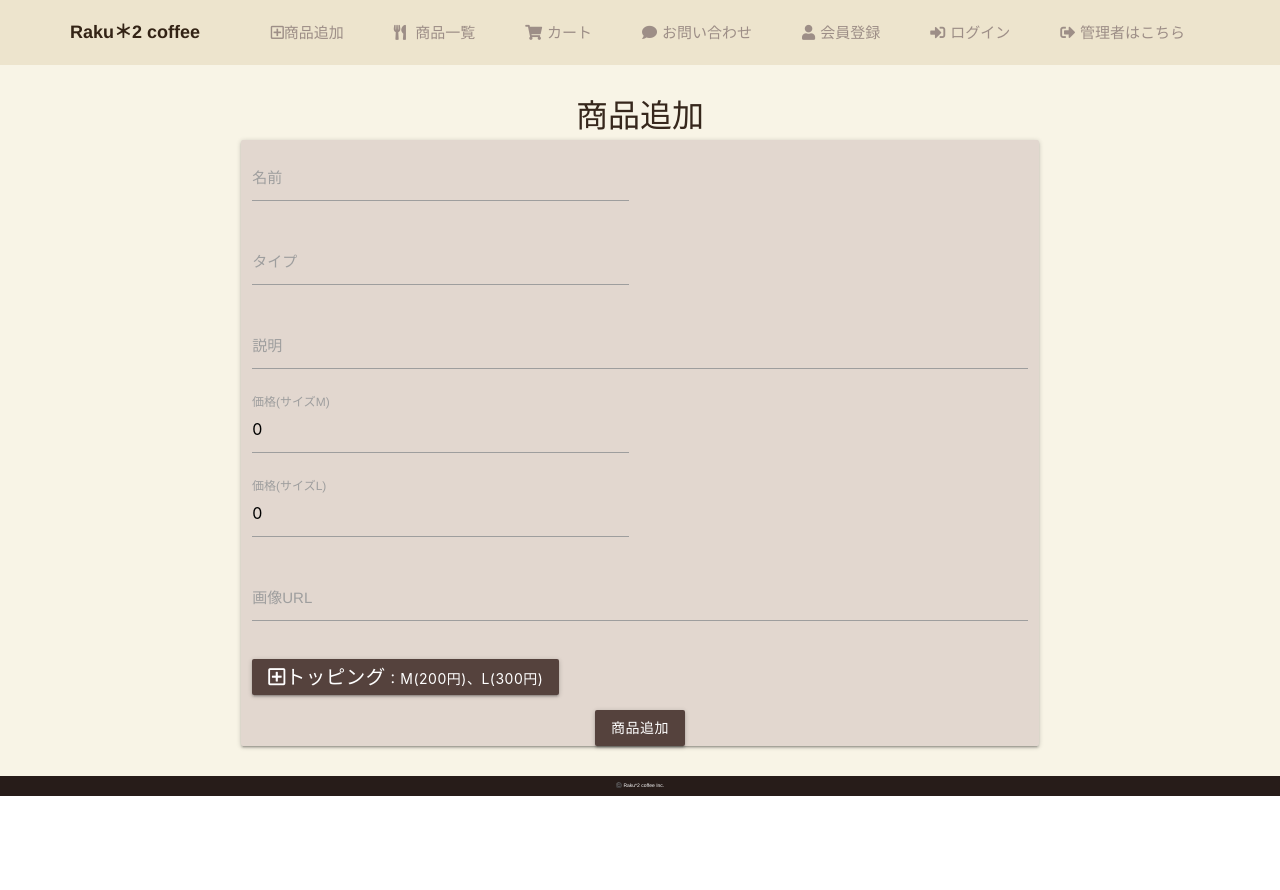
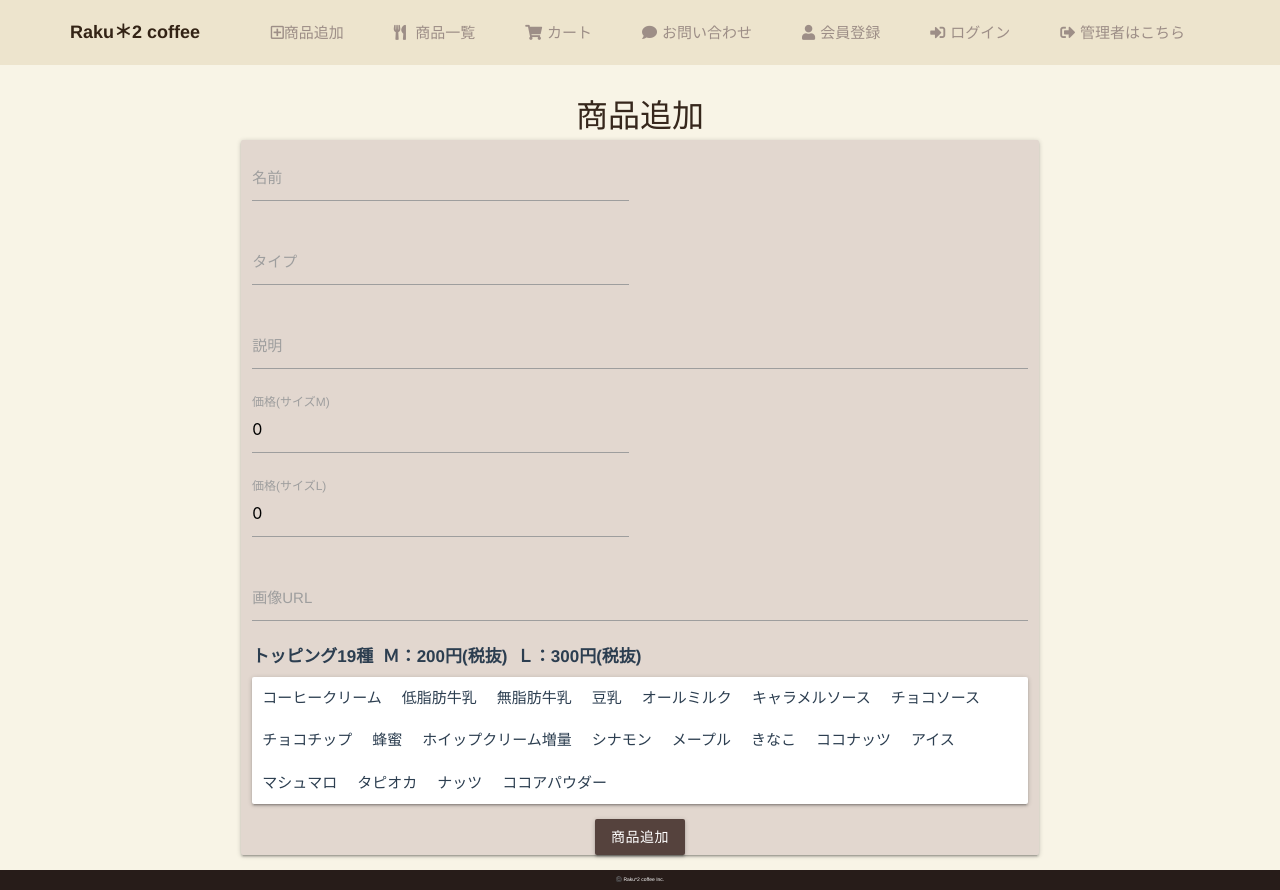
Before and after one commit to kosuke-17/ec-202110c, a Vue app: page /addNewItem in a window 1280 px wide. Before the commit the page ends 800 px from the top, so only its background shows below. Built offline with nearby package versions, Linux system fonts and the light colour scheme.

Commit message:
トッピングを表示

```diff
--- /dev/null
+++ b/src/types/ToppingData.ts
@@ -0,0 +1,48 @@
+const toppingData = [
+  {
+    id: 21,
+    type: "coffee",
+    name: "コーヒークリーム",
+    priceM: 200,
+    priceL: 300,
+  },
+  { id: 22, type: "coffee", name: "低脂肪牛乳", priceM: 200, priceL: 300 },
+  { id: 23, type: "coffee", name: "無脂肪牛乳", priceM: 200, priceL: 300 },
+  { id: 24, type: "coffee", name: "豆乳", priceM: 200, priceL: 300 },
+  { id: 25, type: "coffee", name: "オールミルク", priceM: 200, priceL: 300 },
+  {
+    id: 26,
+    type: "coffee",
+    name: "キャラメルソース",
+    priceM: 200,
+    priceL: 300,
+  },
+  { id: 27, type: "coffee", name: "チョコソース", priceM: 200, priceL: 300 },
+  { id: 28, type: "coffee", name: "チョコチップ", priceM: 200, priceL: 300 },
+  { id: 29, type: "coffee", name: "蜂蜜", priceM: 200, priceL: 300 },
+  {
+    id: 30,
+    type: "coffee",
+    name: "ホイップクリーム増量",
+    priceM: 200,
+    priceL: 300,
+  },
+  { id: 31, type: "coffee", name: "シナモン", priceM: 200, priceL: 300 },
+  { id: 32, type: "coffee", name: "メープル", priceM: 200, priceL: 300 },
+
+  { id: 33, type: "coffee", name: "きなこ", priceM: 200, priceL: 300 },
+  { id: 34, type: "coffee", name: "ココナッツ", priceM: 200, priceL: 300 },
+  { id: 35, type: "coffee", name: "アイス", priceM: 200, priceL: 300 },
+  { id: 36, type: "coffee", name: "マシュマロ", priceM: 200, priceL: 300 },
+  { id: 37, type: "coffee", name: "タピオカ", priceM: 200, priceL: 300 },
+  { id: 38, type: "coffee", name: "ナッツ", priceM: 200, priceL: 300 },
+  {
+    id: 39,
+    type: "coffee",
+    name: "ココアパウダー",
+    priceM: 200,
+    priceL: 300,
+  },
+];
+
+export default toppingData;
--- a/src/views/addNewItem.vue
+++ b/src/views/addNewItem.vue
@@ -4,7 +4,6 @@
       <div class="row login-page">
         <h1 class="center">商品追加</h1>
         <div class="col s12 z-depth-6 card-panel">
-          <div class="error">{{ errorMessage }}</div>
           <form class="login-form" action="employeeList.html">
             <div class="row">
               <i class="material-icons prefix"></i>
@@ -43,43 +42,22 @@
                 <label for="imagePath">画像URL</label>
               </div>
             </div>
-            <div class="row">
-              <div class="input-field col s6">
-                <button class="btn" type="button" @click="addTopping">
-                  <i class="far fa-plus-square">トッピング</i
-                  >：M(200円)、L(300円)
-                </button>
-                <div
-                  class="toppingBox"
-                  v-for="(topping, i) of toppingArr"
-                  :key="i"
-                >
-                  <div>
-                    トッピング名：<input
-                      id="toppingName"
-                      type="text"
-                      v-model="toppingName"
-                    />
-                  </div>
-                  <div>
-                    トッピングタイプ：<input
-                      id="toppingType"
-                      type="text"
-                      v-model="toppingType"
-                    />
-                  </div>
-                  <button
-                    class="btn delete-btn"
-                    type="button"
-                    @click="deleteTopping(i)"
-                  >
-                    削除
-                  </button>
-                </div>
+            <div class="topping-hedding">
+              トッピング19種
+              <span>&nbsp;Ｍ：</span>200円(税抜)
+              <span>&nbsp;Ｌ：</span>300円(税抜)
+            </div>
+            <div class="card item-toppings">
+              <div
+                class="toppingList"
+                v-for="topping of toppings"
+                :key="topping.id"
+              >
+                <div>{{ topping.name }}</div>
               </div>
             </div>
             <div class="row login-btn">
-              <button class="btn" type="button">
+              <button class="btn" type="button" @click="addItem">
                 <span>商品追加</span>
               </button>
             </div>
@@ -91,6 +69,7 @@
 </template>
 
 <script lang="ts">
+import toppingData from "@/types/ToppingData";
 import { Topping } from "@/types/Topping";
 import { Component, Vue } from "vue-property-decorator";
 
@@ -104,17 +83,20 @@ export default class LoginUser extends Vue {
   private imagePath = "";
   private toppingType = "";
   private toppingName = "";
-  private toppingArr = new Array<Topping>();
-  // private topping = new Topping(1, "", "", 0, 0);
+  private toppings = new Array<Topping>();
 
-  addTopping(): void {
-    this.toppingArr.push(
-      new Topping(1, this.toppingType, this.toppingName, 0, 0)
-    );
-  }
-  deleteTopping(Index: number): void {
-    const deleteCount = 1;
-    this.toppingArr.splice(Index, deleteCount);
+  created(): void {
+    for (const topping of toppingData) {
+      this.toppings.push(
+        new Topping(
+          topping.id,
+          topping.type,
+          topping.name,
+          topping.priceM,
+          topping.priceL
+        )
+      );
+    }
   }
 }
 </script>
@@ -131,11 +113,14 @@ export default class LoginUser extends Vue {
 .login-btn {
   text-align: center;
 }
-.toppingBox {
-  width: 600px;
-  margin-top: 10px;
-  display: flex;
-  gap: 6px 20px;
+.topping-hedding {
+  font-weight: bold;
+  font-size: 17px;
+  text-align: left;
+}
+.toppingList {
+  display: inline-block;
+  padding: 10px;
 }
 .delete-btn {
   width: 90px;
```
